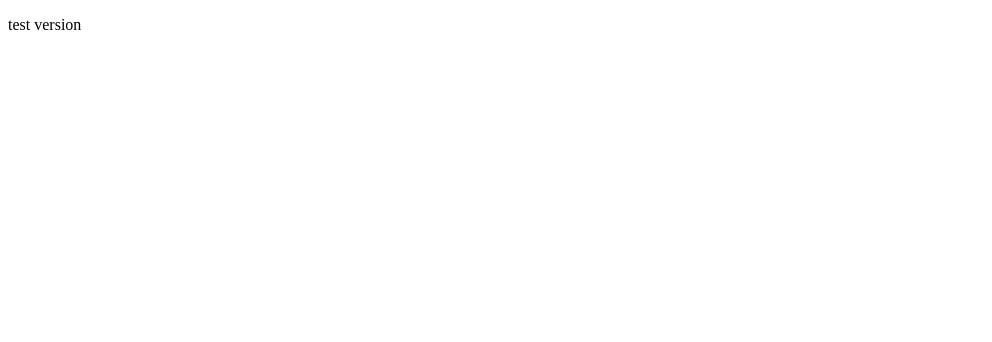
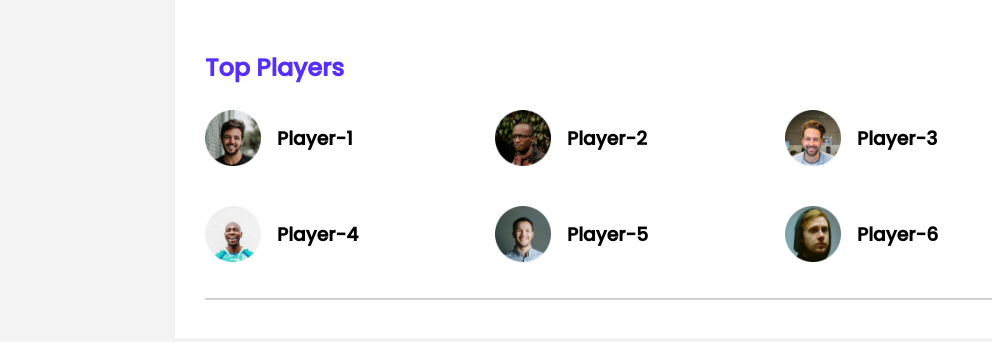
Before and after one commit to RakibPro/leaderboard-css3, a plain HTML site: page index.html in a window 1280 px wide. Shown: the whole page, without its empty margins (0-992 px from the left). Drawn offline with Linux system fonts and the light colour scheme.

Commit message:
player section added

```diff
--- a/css/style.css
+++ b/css/style.css
@@ -0,0 +1,48 @@
+/* fonts */
+@import url('https://fonts.googleapis.com/css2?family=Poppins:wght@500&display=swap');
+
+/* common style */
+body{
+    margin: 0;
+    padding: 0;
+    font-family: 'Poppins', sans-serif;
+    background: #f3f3f3;
+}
+main{
+    display: flex;
+    justify-content: center;
+}
+.container{
+    background: white;
+    width: 870px;
+    padding: 30px;
+}
+/* top players style */
+.top-players{
+    margin-bottom: 30px;
+}
+.section-title{
+    color: #562eff;
+    font-size: 24px;
+
+}
+.players{
+    display: grid;
+    grid-template-columns: repeat(3, 1fr);
+    grid-row-gap: 30px;
+}
+.player{
+    display: flex;
+    align-items: center;
+}
+.player img{
+    width: 56px;
+    height: 56px;
+
+}
+.player-name{
+    margin-left: 16px;
+}
+hr{
+    border: 1px solid #D1D1D1;
+}
--- a/index.html
+++ b/index.html
@@ -9,6 +9,45 @@
     <link rel="stylesheet" href="css/style.css">
 </head>
 <body>
-    <p>test version</p>
+    <!-- header start -->
+    <header>
+
+    </header>
+    <!-- header end -->
+    <main>
+        <!-- top sections -->
+        <section class="container">
+            <div class="top-players">
+                <h2 class="section-title">Top Players</h2>
+                <div class="players">
+                    <div class="player">
+                        <img src="images/players/player-1.png" alt="">
+                        <h3 class="player-name" class="player-name">Player-1</h3>
+                    </div>
+                    <div class="player">
+                        <img src="images/players/player-2.png" alt="">
+                        <h3 class="player-name">Player-2</h3>
+                    </div>
+                    <div class="player">
+                        <img src="images/players/player-3.png" alt="">
+                        <h3 class="player-name">Player-3</h3>
+                    </div>
+                    <div class="player">
+                        <img src="images/players/player-4.png" alt="">
+                        <h3 class="player-name">Player-4</h3>
+                    </div>
+                    <div class="player">
+                        <img src="images/players/player-5.png" alt="">
+                        <h3 class="player-name">Player-5</h3>
+                    </div>
+                    <div class="player">
+                        <img src="images/players/player-6.png" alt="">
+                        <h3 class="player-name">Player-6</h3>
+                    </div>
+                </div>
+            </div>
+            <hr>
+        </section>
+    </main>
 </body>
 </html>
```
